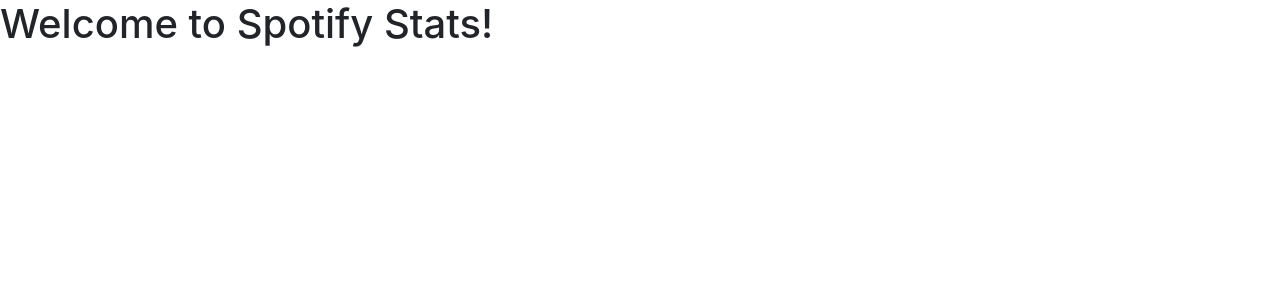
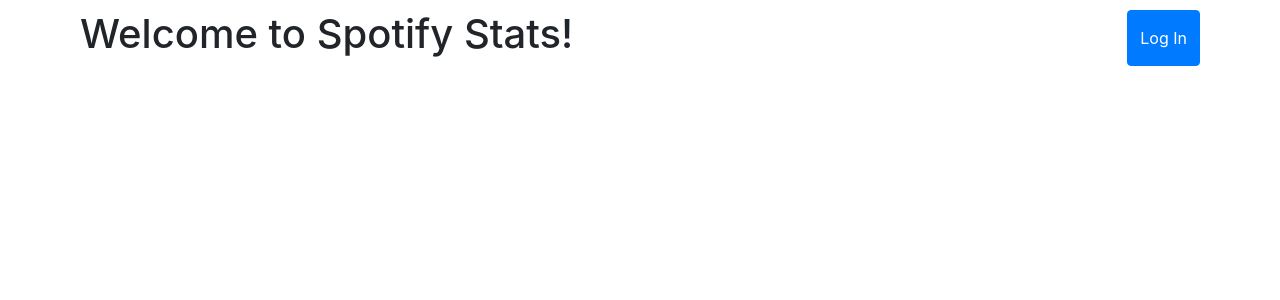
Before and after one commit to nowayjose5/spotify-stats, an Angular app: page / in a window 1280 px wide. Shown: the top 300 px of the page. Built offline with nearby package versions, Linux system fonts and the light colour scheme.

Commit message:
add header comp and fetch actual data from spotify

```diff
--- /dev/null
+++ b/src/app/app-routing.module.ts
@@ -0,0 +1,14 @@
+import { NgModule } from '@angular/core';
+import { Routes, RouterModule } from '@angular/router';
+
+const routes: Routes = [];
+
+@NgModule({
+  imports: [
+    RouterModule.forRoot(routes)
+  ],
+  exports: [
+    RouterModule
+  ]
+})
+export class AppRoutingModule { }
--- a/src/app/app.component.html
+++ b/src/app/app.component.html
@@ -1 +1 @@
-<h1>Welcome to Spotify Stats!</h1>
+<app-header></app-header>
--- a/src/app/app.component.ts
+++ b/src/app/app.component.ts
@@ -1,7 +1,27 @@
-import { Component } from '@angular/core';
+import { Component, OnInit } from '@angular/core';
+import { HttpClient, HttpHeaders } from '@angular/common/http';
+import { ActivatedRoute } from '@angular/router';
 
 @Component({
   selector: 'app-root',
   templateUrl: './app.component.html'
 })
-export class AppComponent { }
+export class AppComponent implements OnInit {
+  constructor(private _httpClient: HttpClient, private _route: ActivatedRoute) { }
+
+  ngOnInit(): void {
+    this._route.queryParams.subscribe(params => {
+      const token = params.access_token;
+      if (token) {
+        const headers = new HttpHeaders({
+          Authorization: `Bearer ${token}`
+        });
+        this._httpClient.get('https://api.spotify.com/v1/me', {
+          headers
+        }).subscribe(data => console.log(data));
+      } else {
+        console.log('no token! LOGIN!!!');
+      }
+    });
+  }
+ }
--- /dev/null
+++ b/src/app/components/header/header.component.html
@@ -0,0 +1,6 @@
+<header role="navigation">
+  <div class="header__inner-container">
+    <h1>Welcome to Spotify Stats!</h1>
+    <button type="button" class="btn btn-primary" (click)="onLoginClick()">Log In</button>
+  </div>
+</header>
--- /dev/null
+++ b/src/app/components/header/header.component.scss
@@ -0,0 +1,5 @@
+.header__inner-container {
+  display: flex;
+  justify-content: space-between;
+  padding: 10px 80px;
+}
--- /dev/null
+++ b/src/app/components/header/header.component.ts
@@ -0,0 +1,25 @@
+import { Component } from '@angular/core';
+import { ActivatedRoute } from '@angular/router';
+import { take } from 'rxjs/operators';
+
+@Component({
+  selector: 'app-header',
+  templateUrl: './header.component.html',
+  styleUrls: ['./header.component.scss']
+})
+export class HeaderComponent {
+  constructor(
+    private _route: ActivatedRoute
+  ) { }
+
+  onLoginClick(): void {
+    // hit backend url to login into spotify
+    this._route.queryParams.pipe(take(1)).subscribe(params => {
+      const token = params.access_token;
+      // hit backend url if no access token
+      if (!token) {
+        window.location.href = 'http://localhost:8888/login';
+      }
+    });
+  }
+ }
--- /dev/null
+++ b/src/app/components/header/index.ts
@@ -0,0 +1 @@
+export * from './header.component';
--- /dev/null
+++ b/src/app/components/index.ts
@@ -0,0 +1 @@
+export * from './header';
```
Also changed, not shown: src/app/app.module.ts (+7 -1 lines), tslint.json (+1 -7 lines).
